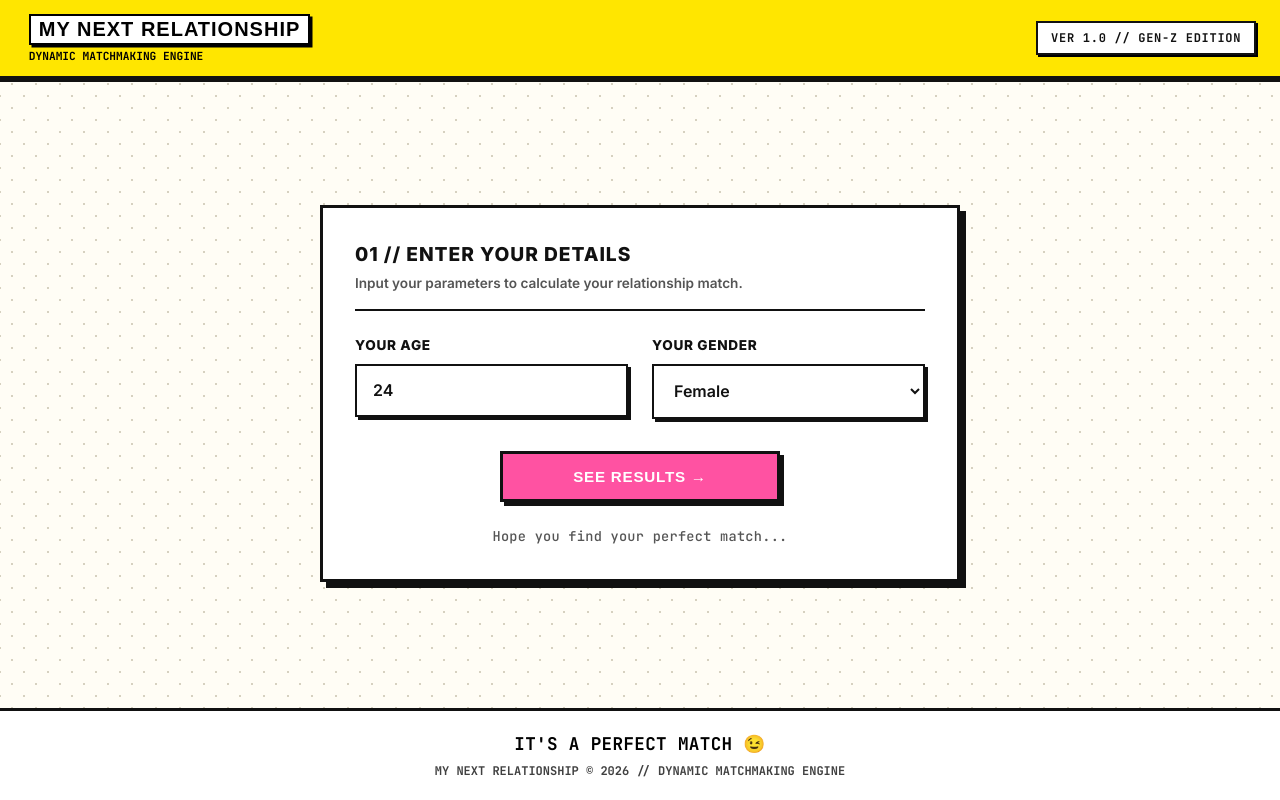
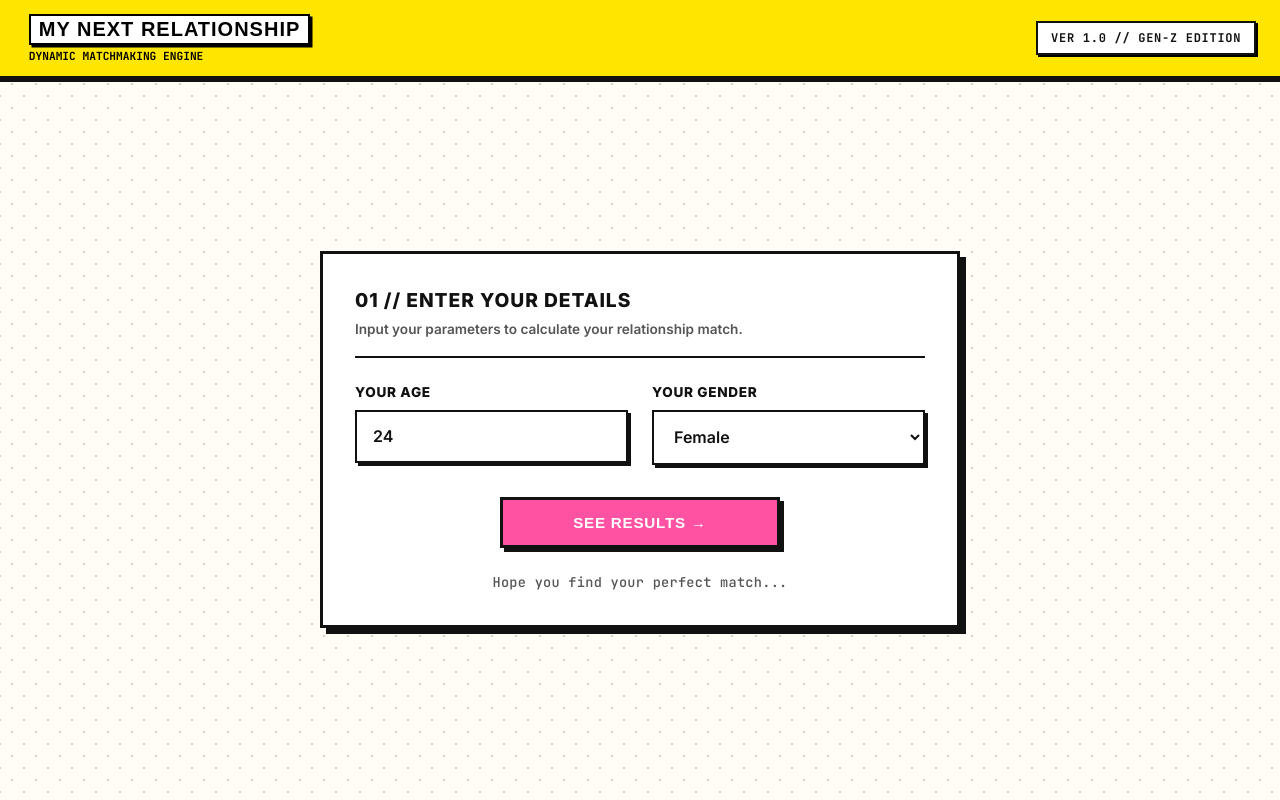
Before and after one commit to aryanpardeshi11/my-next-relationship, a React (Vite) app in the folder client/: page / in a window 1280 px wide. Built offline with nearby package versions, Linux system fonts and the light colour scheme.

Commit message:
Remove page footer completely and retain the yellow IT'S A PERFECT MATCH 😉 banner

```diff
--- a/client/src/App.jsx
+++ b/client/src/App.jsx
@@ -286,13 +286,6 @@ export default function App() {
           </div>
         )}
       </main>
-
-      <footer className="footer">
-        <div className="footer-tagline">IT'S A PERFECT MATCH 😉</div>
-        <div style={{ marginTop: '0.3rem', fontSize: '0.75rem', opacity: 0.8 }}>
-          MY NEXT RELATIONSHIP © 2026 // DYNAMIC MATCHMAKING ENGINE
-        </div>
-      </footer>
     </div>
   );
 }
```
